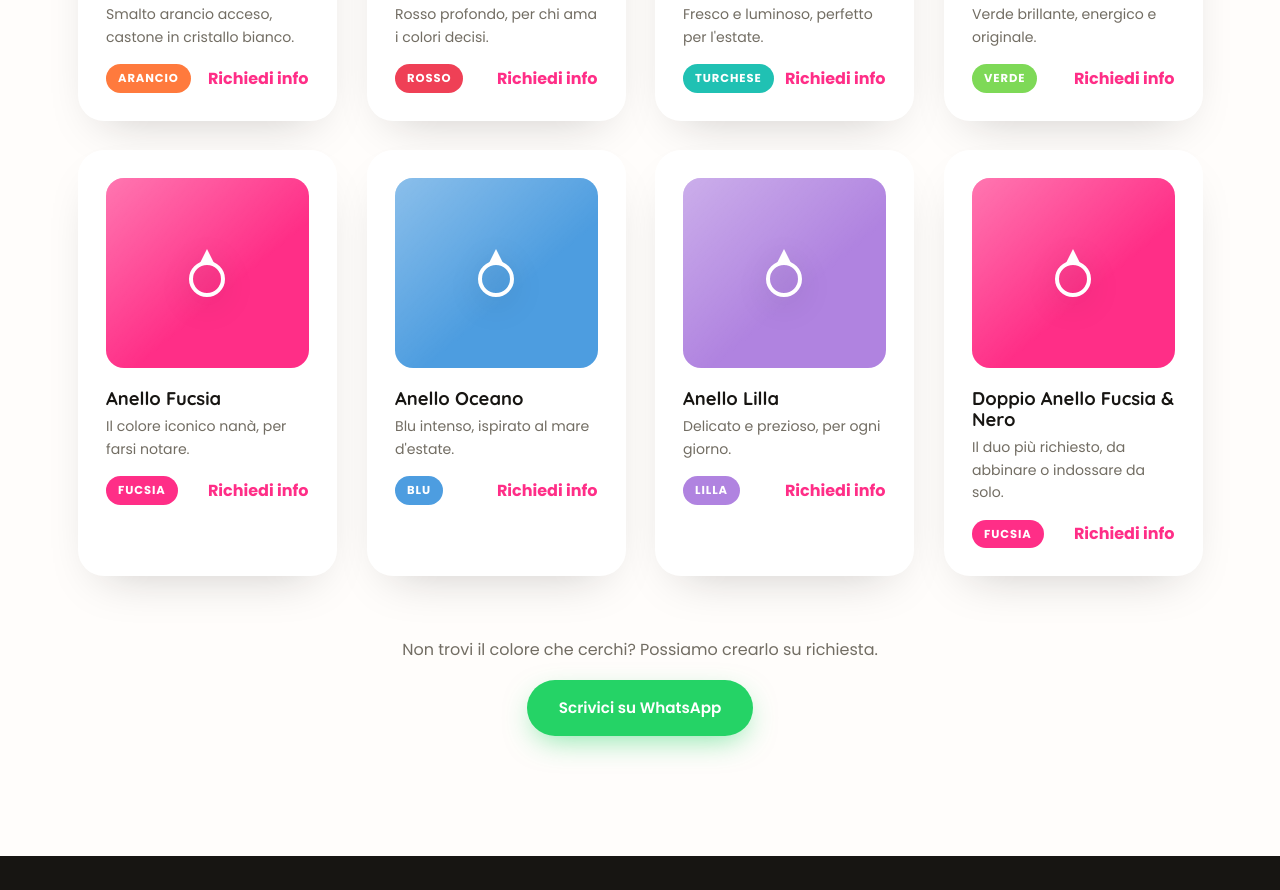
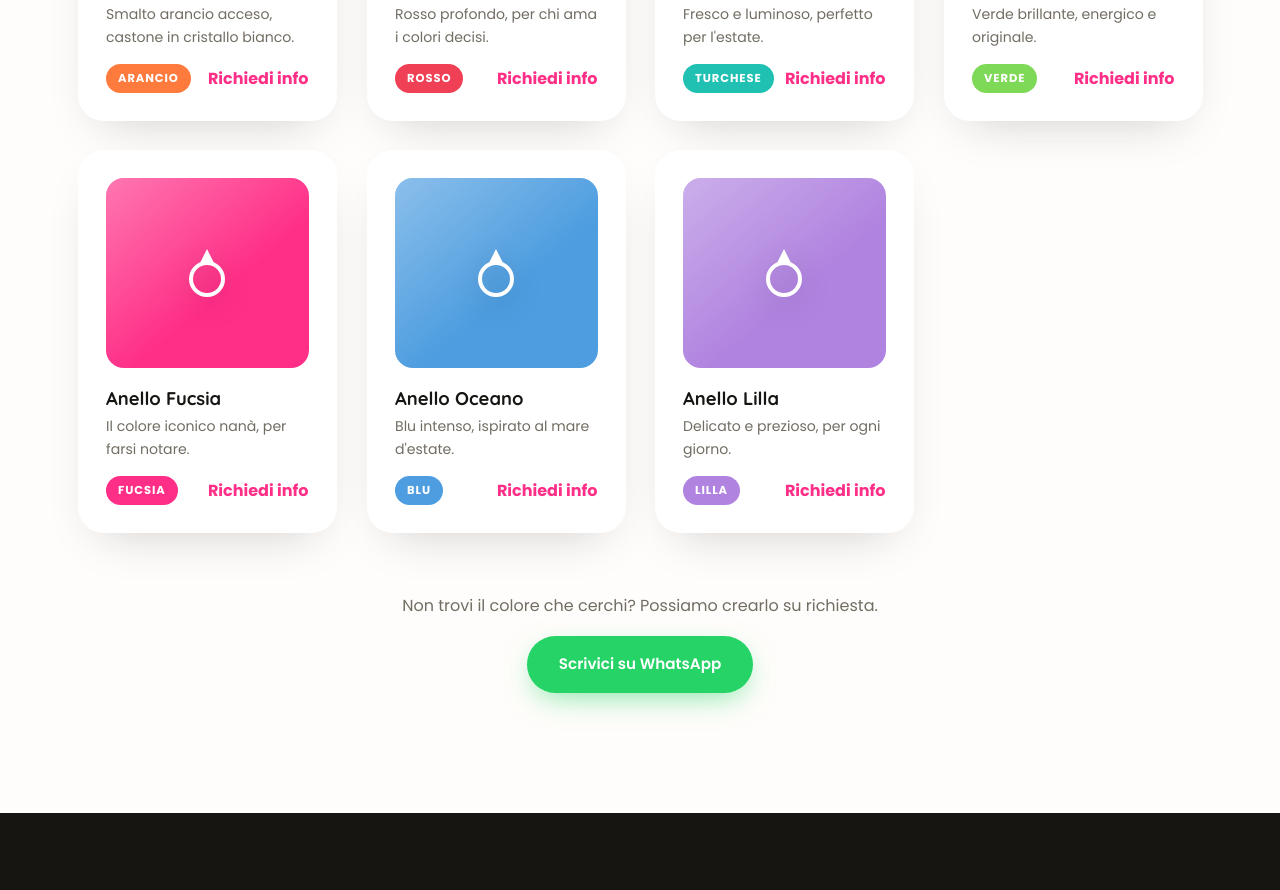
Before and after one commit to allegramassarino-collab/nana.com, a plain HTML site: page collezione.html in a window 1280 px wide. Shown: the part 1967-2857 px from the top of the page. Drawn offline with Linux system fonts and the light colour scheme; a web font is replaced by a local one.

Commit message:
Rimuove la card Doppio Anello Fucsia & Nero dalla collezione
Co-Authored-By: Claude Sonnet 5 <noreply@anthropic.com>

```diff
--- a/collezione.html
+++ b/collezione.html
@@ -158,13 +158,6 @@
         <div class="card-foot"><span class="tag-color tag-purple">Lilla</span><a href="prodotto.html" class="price">Richiedi info</a></div>
       </div>
 
-      <div class="card reveal" data-color="pink">
-        <div class="card-swatch swatch-pink"><svg viewBox="0 0 64 64"><circle cx="32" cy="38" r="16" fill="none" stroke="#fff" stroke-width="4"/><path d="M24 24 L32 8 L40 24 Z" fill="#fff"/></svg></div>
-        <h3>Doppio Anello Fucsia &amp; Nero</h3>
-        <p class="desc">Il duo più richiesto, da abbinare o indossare da solo.</p>
-        <div class="card-foot"><span class="tag-color tag-pink">Fucsia</span><a href="prodotto.html" class="price">Richiedi info</a></div>
-      </div>
-
     </div>
 
     <div class="reveal" style="text-align:center;margin-top:60px;">
```
